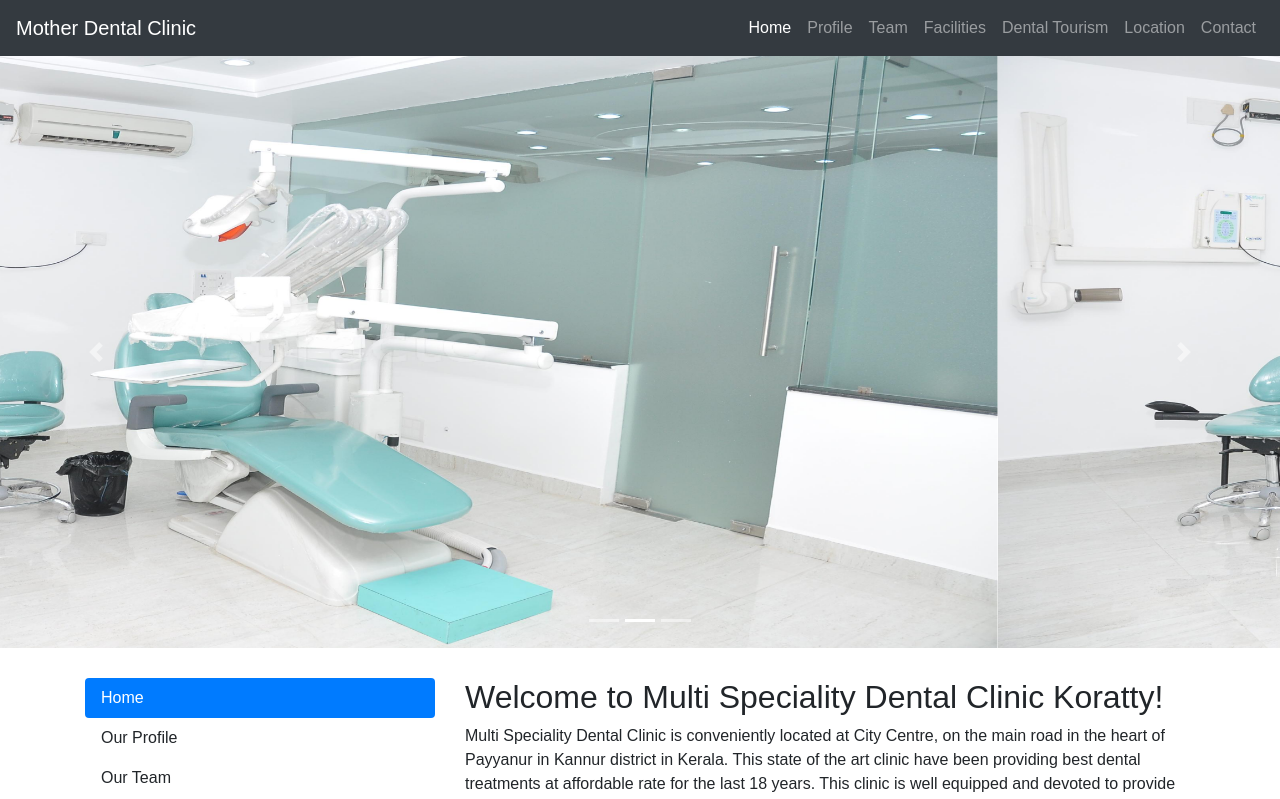
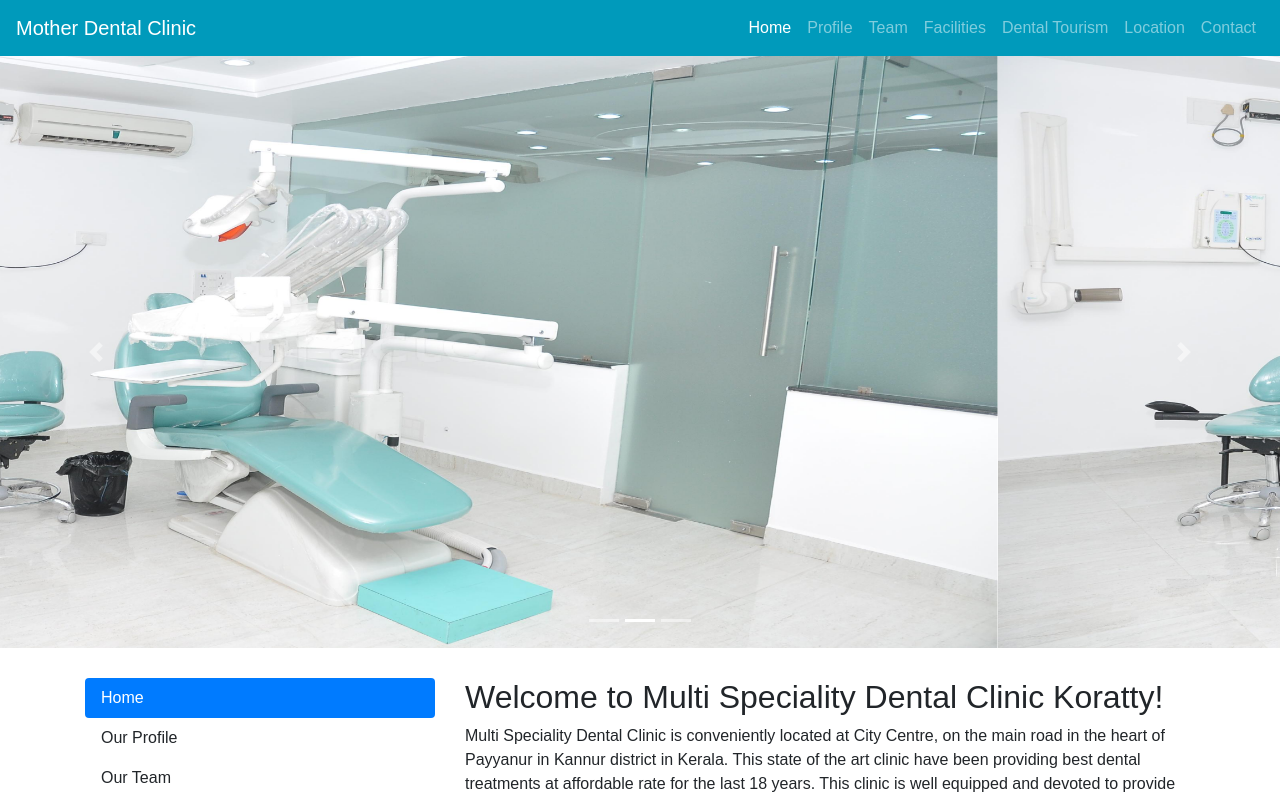
Before and after one commit to akhil-xyz/clinic, a React app: page / in a window 1280 px wide. Shown: the top 799 px of the page. Built offline with nearby package versions, Linux system fonts and the light colour scheme.

Commit message:
Changed header title color and background color

```diff
--- a/src/App.js
+++ b/src/App.js
@@ -3,7 +3,6 @@ import Header from './components/Header/Header';
 import Carousel from './components/Carousel/Carousel';
 import MainContent from './components/MainContent/MainContent';
 import Footer from './components/Footer/Footer';
-import logo from './logo.svg';
 import './App.css';
 
 class App extends Component {
--- a/src/components/Header/Header.css
+++ b/src/components/Header/Header.css
@@ -3,7 +3,7 @@
 }
 
 .bg-dark {
-    background-color: #343a40!important;
+    background-color: #009ABB!important;
 }
 
 .navbar {
@@ -21,3 +21,8 @@
     justify-content: space-between;
     padding: .5rem 1rem;
 }
+
+.navbar-brand{
+    color: white;
+
+}
```
